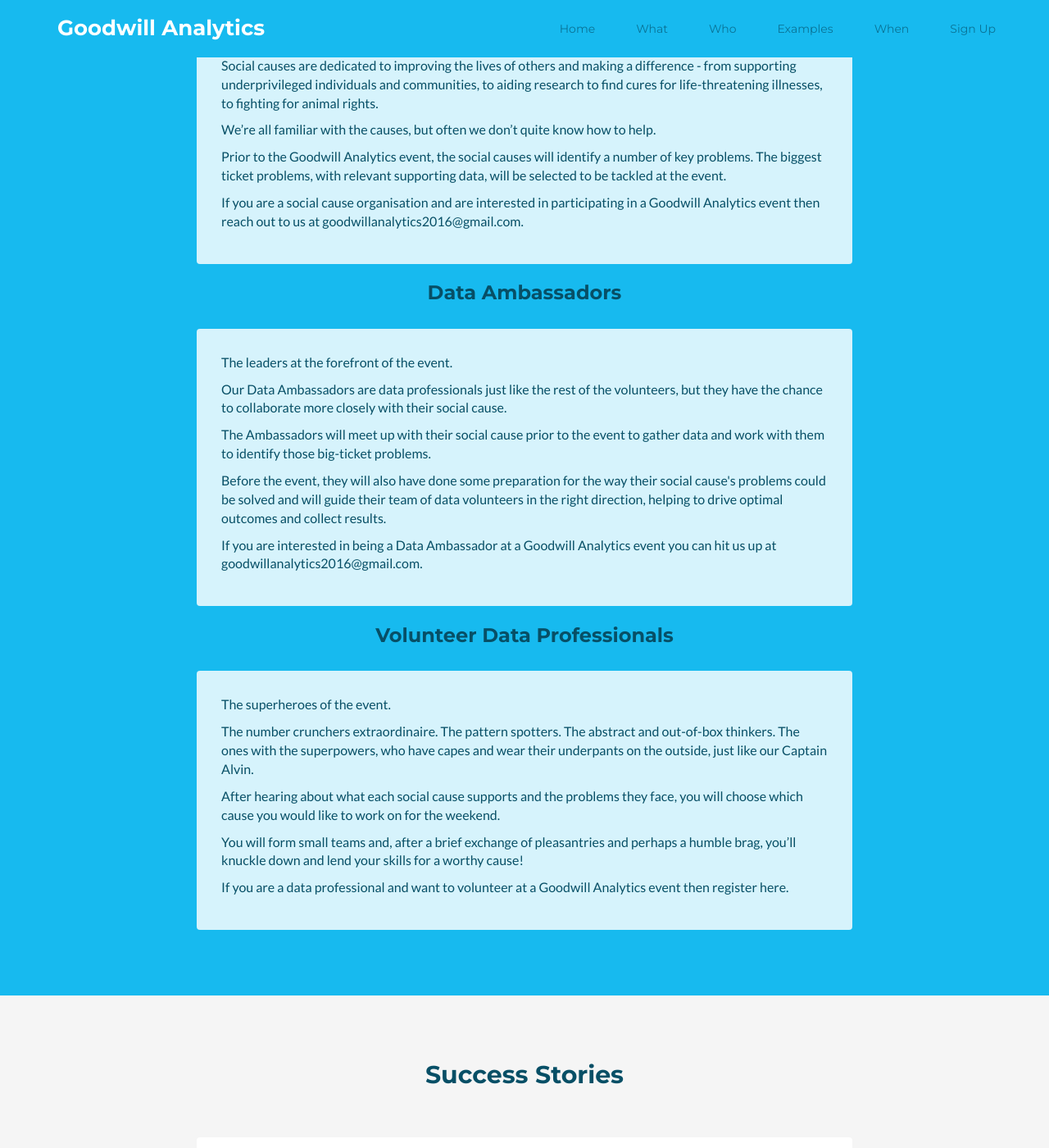
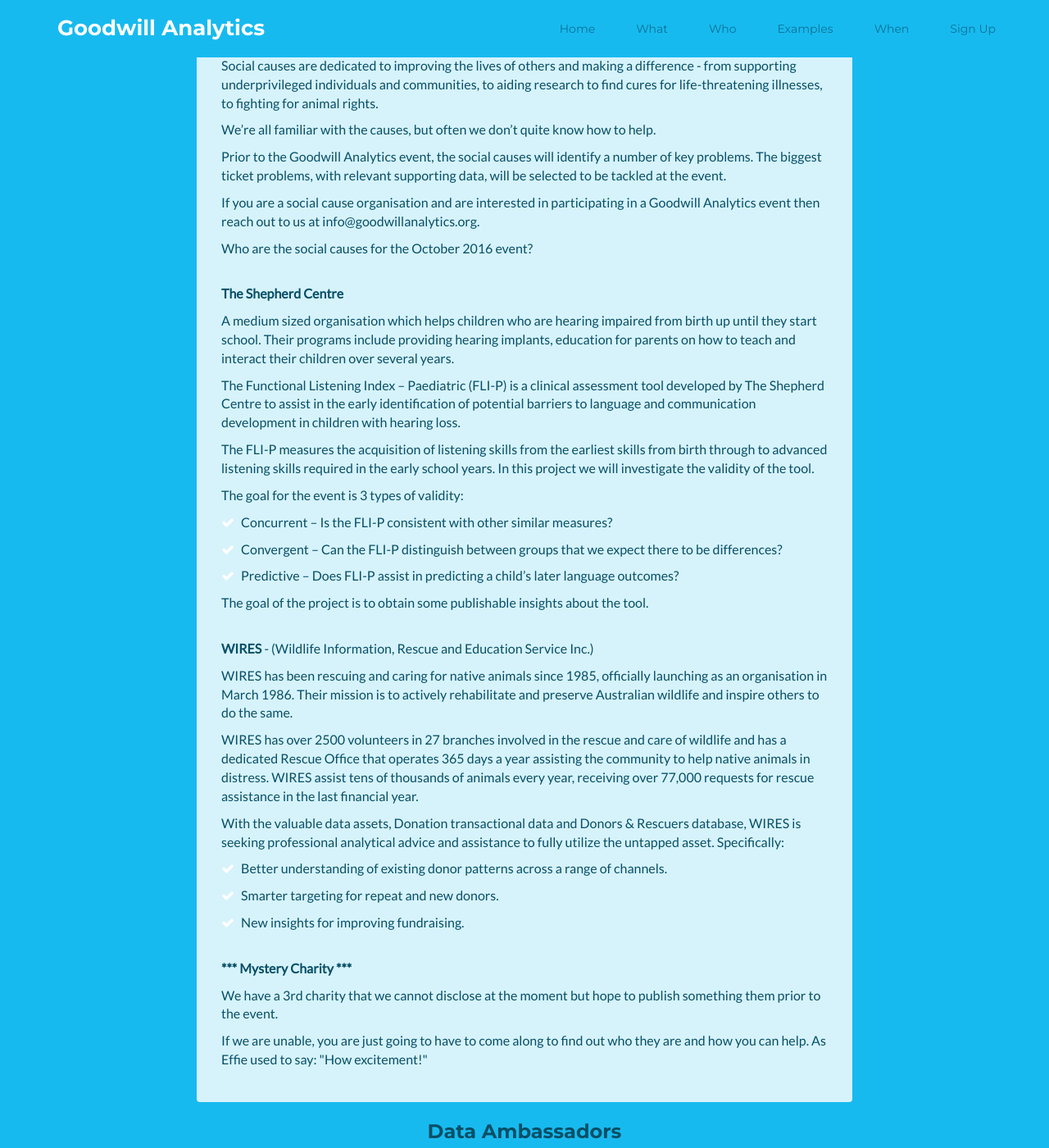
Before and after one commit to goodwillanalytics/goodwillanalytics.github.io, a Jekyll site: the page built from index.html, in a window 1280 px wide and 1400 px high, scrolled down 1926 px. Shown: the whole window at 82% size. Built offline with Jekyll 4.4.1, drawn with Linux system fonts in a browser that asks for light colours; some of the changed text lies outside the part shown.

Commit message:
updates for NFP details

```diff
--- a/_includes/when.html
+++ b/_includes/when.html
@@ -13,8 +13,6 @@
 			<p class="text-center"><span class="text-highlight">9am -</span> Team up &amp; Get Busy</p>
 			<p class="text-center"><span class="text-highlight">12pm -</span> Lunch</p>
 			<p class="text-center"><span class="text-highlight">1pm -</span> Back to Work</p>
-			<p class="text-center"><span class="text-highlight">3pm -</span> Refreshments</p>
-			<p class="text-center"><span class="text-highlight">3:30pm -</span> Final Push for the Day</p>
 			<p class="text-center"><span class="text-highlight">5pm -</span> End of Day 1</p>
 			<h4 class="text-highlight text-center">Sunday</h4>
 			<p class="text-center"><span class="text-highlight">8am -</span> Dive Into It Again - Fully Refreshed</p>
--- a/_includes/who.html
+++ b/_includes/who.html
@@ -3,13 +3,40 @@
 	<section id="who" class="features section">
         <div class="container">
 			<h2 class="title text-center">The Who</h2>
-			<h3 class="title text-center">Social Cause Organisation</h3>
+			<h3 class="title text-center">Social Cause Organisations</h3>
 			<div class="features-inner">
 				<p>The volunteers may have the superpowers, but the social cause organisations are the heart of our endeavours.</p>
 				<p>Social causes are dedicated to improving the lives of others and making a difference - from supporting underprivileged individuals and communities, to aiding research to find cures for life-threatening illnesses, to fighting for animal rights.</p>
 				<p>We’re all familiar with the causes, but often we don’t quite know how to help.</p>
 				<p>Prior to the Goodwill Analytics event, the social causes will identify a number of key problems. The biggest ticket problems, with relevant supporting data, will be selected to be tackled at the event.</p>
-				<p>If you are a social cause organisation and are interested in participating in a Goodwill Analytics event then reach out to us at <a href="mailto:goodwillanalytics2016@gmail.com">goodwillanalytics2016@gmail.com</a>.</p>
+				<p>If you are a social cause organisation and are interested in participating in a Goodwill Analytics event then reach out to us at <a href="mailto:info@goodwillanalytics.org">info@goodwillanalytics.org</a>.</p>
+				<p>Who are the social causes for the October 2016 event?</p>
+				<br/>
+				<p><b>The Shepherd Centre</b></p>
+				<p>A medium sized organisation which helps children who are hearing impaired from birth up until they start school. Their programs include providing hearing implants, education for parents on how to teach and interact their children over several years.</p>
+				<p>The Functional Listening Index – Paediatric (FLI-P) is a clinical assessment tool developed by The Shepherd Centre to assist in the early identification of potential barriers to language and communication development in children with hearing loss.</p>
+				<p>The FLI-P measures the acquisition of listening skills from the earliest skills from birth through to advanced listening skills required in the early school years. In this project we will investigate the validity of the tool.</p>
+				<p>The goal for the event is 3 types of validity:</p>
+				<ul class="feature-list list-unstyled">
+					<li><i class="fa fa-check"></i> Concurrent – Is the FLI-P consistent with other similar measures?</li>
+					<li><i class="fa fa-check"></i> Convergent – Can the FLI-P distinguish between groups that we expect there to be differences?</li>
+					<li><i class="fa fa-check"></i> Predictive – Does FLI-P assist in predicting a child’s later language outcomes?</li>
+				</ul>
+				<p>The goal of the project is to obtain some publishable insights about the tool.</p>
+				<br/>
+				<p><b>WIRES</b> - (Wildlife Information, Rescue and Education Service Inc.)</p>
+				<p>WIRES has been rescuing and caring for native animals since 1985, officially launching as an organisation in March 1986. Their mission is to actively rehabilitate and preserve Australian wildlife and inspire others to do the same.</p>
+				<p>WIRES has over 2500 volunteers in 27 branches involved in the rescue and care of wildlife and has a dedicated Rescue Office that operates 365 days a year assisting the community to help native animals in distress. WIRES assist tens of thousands of animals every year, receiving over 77,000 requests for rescue assistance in the last financial year.</p>
+				<p>With the valuable data assets, Donation transactional data and Donors &amp; Rescuers database, WIRES is seeking professional analytical advice and assistance to fully utilize the untapped asset. Specifically:</p>
+				<ul class="feature-list list-unstyled">
+					<li><i class="fa fa-check"></i> Better understanding of existing donor patterns across a range of channels.</li>
+					<li><i class="fa fa-check"></i> Smarter targeting for repeat and new donors.</li>
+					<li><i class="fa fa-check"></i> New insights for improving fundraising.</li>
+				</ul>
+				<br/>
+				<p><b>*** Mystery Charity ***</b></p>
+				<p>We have a 3rd charity that we cannot disclose at the moment but hope to publish something them prior to the event.</p>
+				<p>If we are unable, you are just going to have to come along to find out who they are and how you can help. As Effie used to say: &quot;How excitement!&quot;</p>
 			</div>
 			<br/>
 			<h3 class="title text-center">Data Ambassadors</h3>
@@ -18,7 +45,7 @@
 				<p>Our Data Ambassadors are data professionals just like the rest of the volunteers, but they have the chance to collaborate more closely with their social cause.</p>
 				<p>The Ambassadors will meet up with their social cause prior to the event to gather data and work with them to identify those big-ticket problems.</p>
 				<p>Before the event, they will also have done some preparation for the way their social cause's problems could be solved and will guide their team of data volunteers in the right direction, helping to drive optimal outcomes and collect results.</p>
-				<p>If you are interested in being a Data Ambassador at a Goodwill Analytics event you can hit us up at <a href="mailto:goodwillanalytics2016@gmail.com">goodwillanalytics2016@gmail.com</a>.</p>
+				<p>If you are interested in being a Data Ambassador at a Goodwill Analytics event you can hit us up at <a href="mailto:info@goodwillanalytics.org">info@goodwillanalytics.org</a>.</p>
 			</div>
 			<br/>
 			<h3 class="title text-center">Volunteer Data Professionals</h3>
```
